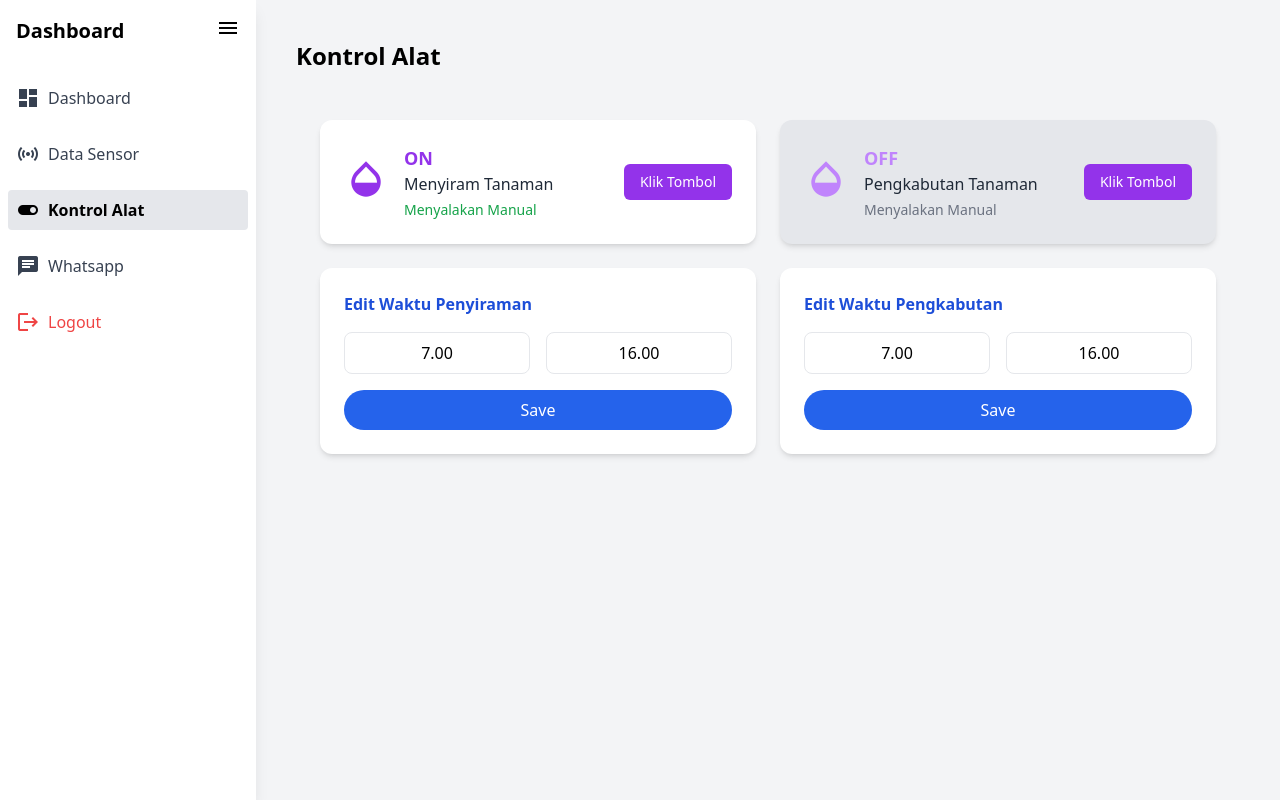
After one commit to madamroger007/flask-penyiraman-dan-pengkabutan, a Flask app: page /kontrol-alat in a window 1280 px wide. The commit adds this page. Run offline with Flask 3, Linux system fonts and the light colour scheme; the visitor is signed in with stand-in values (Sample User, id 1); some libraries are stand-ins or nearby versions.

Commit message:
menambahkan fitur dan halaman untuk dashboard, login, sensor data, kontrol dan whattapps

```diff
--- a/app/src/routes/auth.py
+++ b/app/src/routes/auth.py
@@ -34,8 +34,3 @@ def login():
 def logout():
     session.pop('user', None)
     return redirect(url_for('auth.login'))
-
-
-@auth.route('/register/users', methods=['GET', 'POST'])
-def register_users():
-    return render_template('pages/index.html')
--- a/app/src/routes/main.py
+++ b/app/src/routes/main.py
@@ -1,11 +1,25 @@
 from flask import Blueprint, render_template, redirect, request, url_for, session, flash, jsonify, current_app
 import app.config as config
 from app.src.utils import cards,table_rows
-
+from app.src.routes.validation.login import login_required
 
 main = Blueprint('main', __name__)
 @main.route('/')
-def dashboard():
+@login_required
+def index():
+    return render_template('pages/index.html', cards=cards, table_rows=table_rows)
 
+@main.route('/data-sensor', methods=['GET'])
+@login_required
+def data_sensor():
+    return render_template('pages/data-sensor/data_sensor.html',table_rows=table_rows)
 
-    return render_template('pages/index.html', cards=cards, table_rows=table_rows)
+@main.route('/kontrol-alat', methods=['GET'])
+@login_required
+def control():
+    return render_template('pages/kontrol-alat/kontrol.html',table_rows=table_rows)
+
+@main.route('/whatsapp', methods=['GET'])
+@login_required
+def whatsapp():
+    return render_template('pages/notification/whatapps.html')
--- /dev/null
+++ b/app/src/routes/validation/login.py
@@ -0,0 +1,11 @@
+from functools import wraps
+from flask import session, redirect, url_for, flash
+
+def login_required(f):
+    @wraps(f)
+    def decorated_function(*args, **kwargs):
+        if 'user' not in session:
+            flash('Anda harus login untuk mengakses halaman ini.', 'warning')
+            return redirect(url_for('auth.login'))
+        return f(*args, **kwargs)
+    return decorated_function
--- a/app/src/services/mqtt_service.py
+++ b/app/src/services/mqtt_service.py
@@ -24,7 +24,7 @@ TOPICS = [
     ("sensor/kelembapan_tanah", 1),
     ("sensor/suhu_udara", 1),
     ("sensor/kelembapan_udara", 1),
-    ("sensor/suhu_tanah", 1)
+    ("sensor/ketinggian_air", 1)
 ]
 
 
@@ -83,7 +83,7 @@ def handle_sensor_data(client, userdata, msg):
         "sensor/kelembapan_tanah": "Kelembapan Tanah",
         "sensor/suhu_udara": "Suhu Udara",
         "sensor/kelembapan_udara": "Kelembapan Udara",
-        "sensor/suhu_tanah": "Suhu Tanah"
+        "sensor/ketinggian_air": "Ketinggian Air",
     }
 
     label = mapping.get(topic)
@@ -110,7 +110,7 @@ def run_mqtt_service():
     client.message_callback_add("sensor/kelembapan_tanah", handle_sensor_data)
     client.message_callback_add("sensor/suhu_udara", handle_sensor_data)
     client.message_callback_add("sensor/kelembapan_udara", handle_sensor_data)
-    client.message_callback_add("sensor/suhu_tanah", handle_sensor_data)
+    client.message_callback_add("sensor/ketinggian_air", handle_sensor_data)
 
 
     try:
--- /dev/null
+++ b/app/templates/components/card/card-control.html
@@ -0,0 +1,37 @@
+<!-- Card Penyiraman Tanaman -->
+<div class="bg-white rounded-xl shadow-md p-6">
+  <div class="flex flex-col md:flex-row items-start md:items-center justify-between gap-4">
+    <div class="flex items-center gap-4">
+      <div class="text-4xl text-purple-600">
+     <span class="material-icons" style="font-size: 44px;">opacity</span>
+      </div>
+      <div>
+        <p class="text-purple-600 font-bold text-lg">ON</p>
+        <p class="text-gray-800">Menyiram Tanaman</p>
+        <p class="text-green-600 text-sm mt-1">Menyalakan Manual</p>
+      </div>
+    </div>
+    <button class="w-full md:w-auto bg-purple-600 text-white px-4 py-2 rounded-md hover:bg-purple-700 text-sm text-center">
+      Klik Tombol
+    </button>
+  </div>
+</div>
+
+<!-- Card Pengkabutan Tanaman -->
+<div class="bg-gray-200 rounded-xl shadow-md p-6">
+  <div class="flex flex-col md:flex-row items-start md:items-center justify-between gap-4">
+    <div class="flex items-center gap-4">
+      <div class="text-4xl text-purple-400">
+        <span class="material-icons" style="font-size: 44px;">opacity</span>
+      </div>
+      <div>
+        <p class="text-purple-400 font-bold text-lg">OFF</p>
+        <p class="text-gray-800">Pengkabutan Tanaman</p>
+        <p class="text-gray-500 text-sm mt-1">Menyalakan Manual</p>
+      </div>
+    </div>
+    <button class="w-full md:w-auto bg-purple-600 text-white px-4 py-2 rounded-md hover:bg-purple-700 text-sm text-center">
+      Klik Tombol
+    </button>
+  </div>
+</div>
--- /dev/null
+++ b/app/templates/components/form/form-control.html
@@ -0,0 +1,23 @@
+<!-- Form Penyiraman -->
+<div class="bg-white rounded-xl shadow-md p-6">
+  <h2 class="text-blue-700 font-semibold mb-4">Edit Waktu Penyiraman</h2>
+  <form action="/update-penyiraman" method="POST" class="space-y-4">
+    <div class="grid grid-cols-2 gap-4">
+      <input type="text" name="penyiraman1" value="7.00" class="w-full border rounded-lg px-3 py-2 text-center" />
+      <input type="text" name="penyiraman2" value="16.00" class="w-full border rounded-lg px-3 py-2 text-center" />
+    </div>
+    <button type="submit" class="w-full bg-blue-600 text-white py-2 rounded-full hover:bg-blue-700">Save</button>
+  </form>
+</div>
+
+<!-- Form Pengkabutan -->
+<div class="bg-white rounded-xl shadow-md p-6">
+  <h2 class="text-blue-700 font-semibold mb-4">Edit Waktu Pengkabutan</h2>
+  <form action="/update-pengkabutan" method="POST" class="space-y-4">
+    <div class="grid grid-cols-2 gap-4">
+      <input type="text" name="pengkabutan1" value="7.00" class="w-full border rounded-lg px-3 py-2 text-center" />
+      <input type="text" name="pengkabutan2" value="16.00" class="w-full border rounded-lg px-3 py-2 text-center" />
+    </div>
+    <button type="submit" class="w-full bg-blue-600 text-white py-2 rounded-full hover:bg-blue-700">Save</button>
+  </form>
+</div>
--- a/app/templates/components/sidebar.html
+++ b/app/templates/components/sidebar.html
@@ -8,13 +8,54 @@
       <span class="material-icons">menu</span>
     </button>
   </div>
-  <nav class="px-2">
+
+  <nav class="px-2" x-data="{ currentRoute: window.location.pathname }">
     <ul class="space-y-4 mt-4">
-      <li><a href="/" class="flex items-center gap-2 text-gray-700 hover:text-black"><span class="material-icons">dashboard</span><span x-show="!sidebarMinimized">Dashboard</span></a></li>
-      <li><a href="/data-sensor" class="flex items-center gap-2 text-gray-700 hover:text-black"><span class="material-icons">sensors</span><span x-show="!sidebarMinimized">Data Sensor</span></a></li>
-      <li><a href="/kontrol-alat" class="flex items-center gap-2 text-gray-700 hover:text-black"><span class="material-icons">toggle_on</span><span x-show="!sidebarMinimized">Kontrol Alat</span></a></li>
-      <li><a href="/whatsapp" class="flex items-center gap-2 text-gray-700 hover:text-black"><span class="material-icons">chat</span><span x-show="!sidebarMinimized">Whatsapp</span></a></li>
-      <li><a href="/logout" class="flex items-center gap-2 text-red-500 hover:text-red-700"><span class="material-icons">logout</span><span x-show="!sidebarMinimized">Logout</span></a></li>
+
+      <li>
+        <a href="/"
+           class="flex items-center gap-2 rounded px-2 py-2"
+           :class="currentRoute === '/' ? 'bg-gray-200 text-black font-semibold' : 'text-gray-700 hover:text-black'">
+          <span class="material-icons">dashboard</span>
+          <span x-show="!sidebarMinimized">Dashboard</span>
+        </a>
+      </li>
+
+      <li>
+        <a href="/data-sensor"
+           class="flex items-center gap-2 rounded px-2 py-2"
+           :class="currentRoute.startsWith('/data-sensor') ? 'bg-gray-200 text-black font-semibold' : 'text-gray-700 hover:text-black'">
+          <span class="material-icons">sensors</span>
+          <span x-show="!sidebarMinimized">Data Sensor</span>
+        </a>
+      </li>
+
+      <li>
+        <a href="/kontrol-alat"
+           class="flex items-center gap-2 rounded px-2 py-2"
+           :class="currentRoute.startsWith('/kontrol-alat') ? 'bg-gray-200 text-black font-semibold' : 'text-gray-700 hover:text-black'">
+          <span class="material-icons">toggle_on</span>
+          <span x-show="!sidebarMinimized">Kontrol Alat</span>
+        </a>
+      </li>
+
+      <li>
+        <a href="/whatsapp"
+           class="flex items-center gap-2 rounded px-2 py-2"
+           :class="currentRoute.startsWith('/whatsapp') ? 'bg-gray-200 text-black font-semibold' : 'text-gray-700 hover:text-black'">
+          <span class="material-icons">chat</span>
+          <span x-show="!sidebarMinimized">Whatsapp</span>
+        </a>
+      </li>
+
+      <li>
+        <a href="/logout"
+           class="flex items-center gap-2 rounded px-2 py-2 text-red-500 hover:text-red-700">
+          <span class="material-icons">logout</span>
+          <span x-show="!sidebarMinimized">Logout</span>
+        </a>
+      </li>
+
     </ul>
   </nav>
 </aside>
--- /dev/null
+++ b/app/templates/pages/kontrol-alat/kontrol.html
@@ -0,0 +1,10 @@
+{% extends "layout.html" %}
+
+{% block content %}
+<h1 class="text-2xl font-bold mb-6">Kontrol Alat</h1>
+
+<div class="p-6 grid grid-cols-1 md:grid-cols-2 gap-6">
+  {% include "components/card/card-control.html" %}
+  {% include "components/form/form-control.html" %}
+</div>
+{% endblock %}
```
Also changed, not shown: app/templates/components/card/card-sensor-realtime.html (+8 -7 lines), app/templates/components/card/card-whattapps.html (added, +24 -0 lines), app/templates/pages/data-sensor/data_sensor.html (added, +9 -0 lines), app/templates/pages/notification/whatapps.html (added, +7 -0 lines), requirements.txt (+9 -0 lines).
